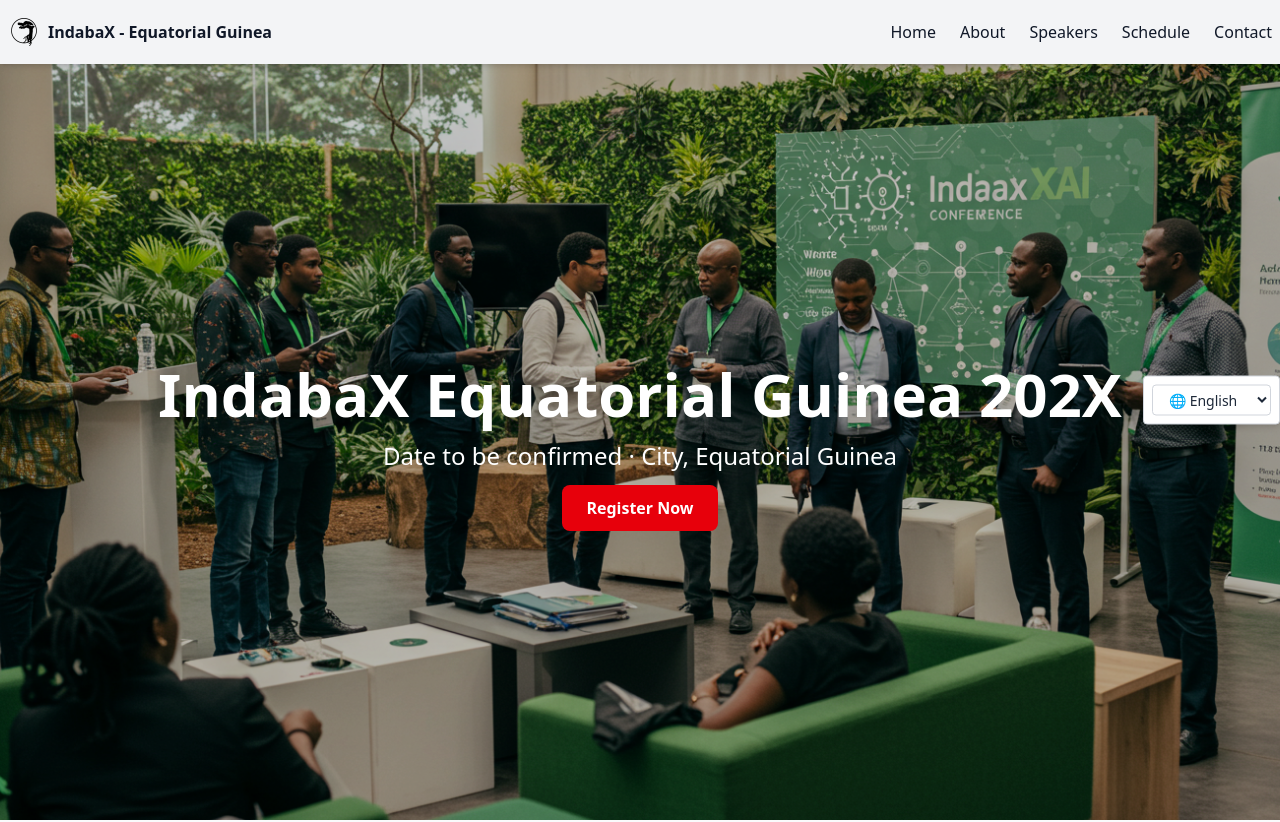
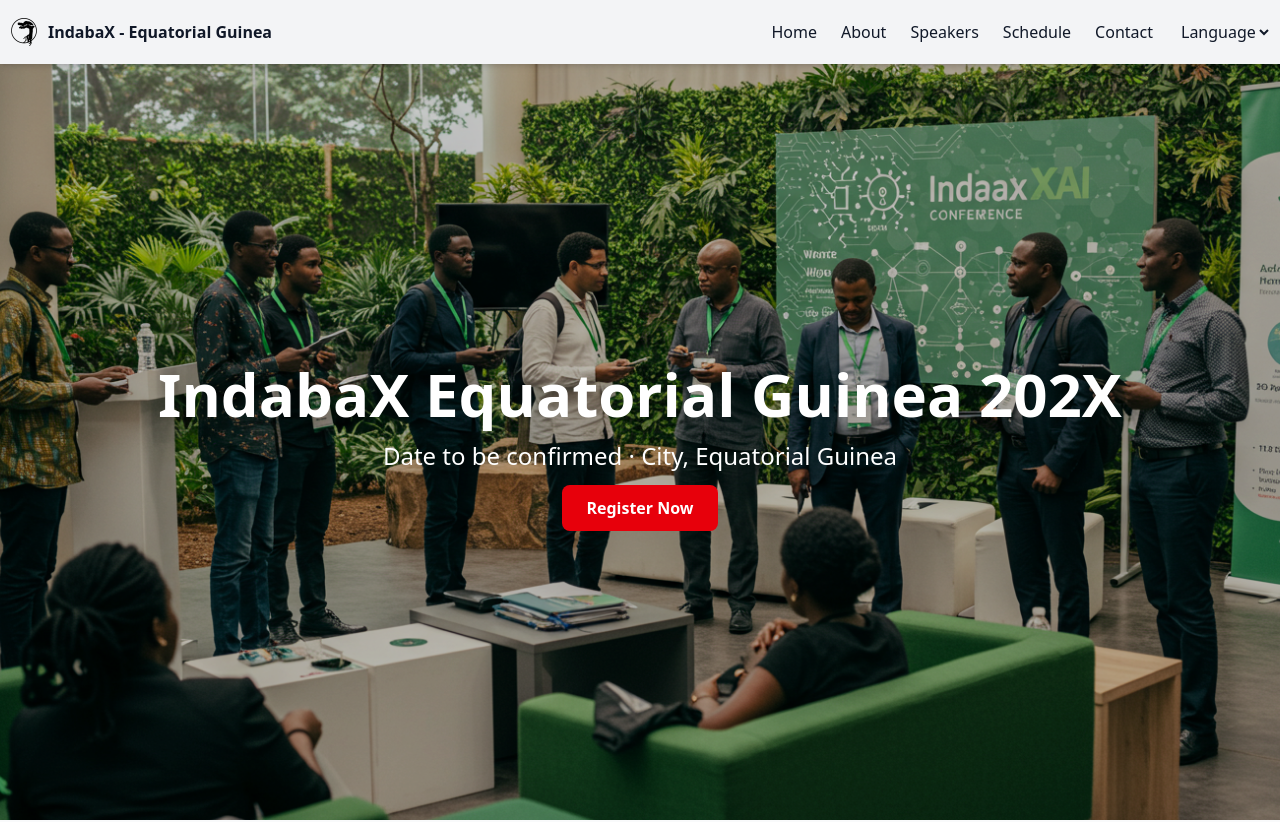
Before and after one commit to NeoPhetoane/IndabaX_Equatorial_Guinea, a React (Vite) app: page / in a window 1280 px wide. Shown: the top 822 px of the page. Built offline with nearby package versions, Linux system fonts and the light colour scheme.

Commit message:
Language toggle moved into navbar and styling changed to fit into the navbar.

```diff
--- a/src/App.jsx
+++ b/src/App.jsx
@@ -9,7 +9,6 @@ import Contact from "./pages/Contact";
 import Footer from "./components/Footer";
 import PrivacyPolicy from "./components/PrivacyPolicy";
 import Registration from "./components/Registration";
-import GoogleTranslate from "./components/GoogleTranslate";
 
 function App() {
   return (
@@ -24,7 +23,6 @@ function App() {
         <Route path="/privacy-policy" element={<PrivacyPolicy />} />
         <Route path="/registration" element={<Registration />} />
       </Routes>
-      <GoogleTranslate />
       <Footer />
     </>
   );
--- a/src/components/GoogleTranslate.jsx
+++ b/src/components/GoogleTranslate.jsx
@@ -1,7 +1,7 @@
 import { useEffect, useState } from "react";
 
 export default function GoogleTranslate() {
-  const [language, setLanguage] = useState("en");
+  const [language, setLanguage] = useState("");
 
   useEffect(() => {
     const addScript = () => {
@@ -41,14 +41,17 @@ export default function GoogleTranslate() {
       <div id="google_translate_element" className="hidden" />
 
       {/* Custom Dropdown */}
-      <div className="fixed right-0 top-1/2 -translate-y-1/2 z-50 bg-white border border-gray-300 shadow-md rounded p-2">
+      <div className="relative">
         <select
           value={language}
           onChange={handleChange}
-          className="bg-white text-gray-800 border border-gray-300 rounded px-3 py-1 text-sm focus:outline-none hover:bg-gray-100"
+          className="text-gray-900 hover:text-gray-300 transition focus:outline-none hover:bg-gray-200"
         >
-          <option value="en">🌐 English</option>
-          <option value="es">🇪🇸 Spanish</option>
+          <option value="" disabled hidden>
+            Language
+          </option>
+          <option value="en">English</option>
+          <option value="es">Spanish</option>
         </select>
       </div>
     </>
--- a/src/components/Navbar.jsx
+++ b/src/components/Navbar.jsx
@@ -1,5 +1,6 @@
 import { useState } from "react";
 import { Link } from "react-router-dom";
+import GoogleTranslate from "./GoogleTranslate";
 
 const Navbar = () => {
   const [isOpen, setIsOpen] = useState(false);
@@ -35,6 +36,7 @@ const Navbar = () => {
           <Link to="/contact" className={linkClass}>
             Contact
           </Link>
+          <GoogleTranslate />
         </div>
 
         {/* Mobile Toggle Button */}
@@ -80,6 +82,7 @@ const Navbar = () => {
           >
             Contact
           </Link>
+          <GoogleTranslate />
         </div>
       )}
     </header>
```
